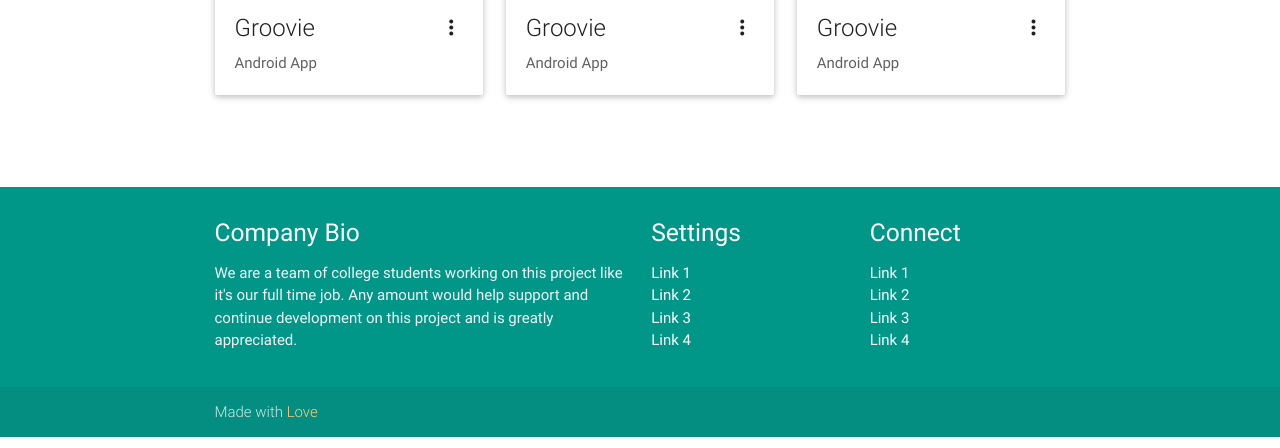
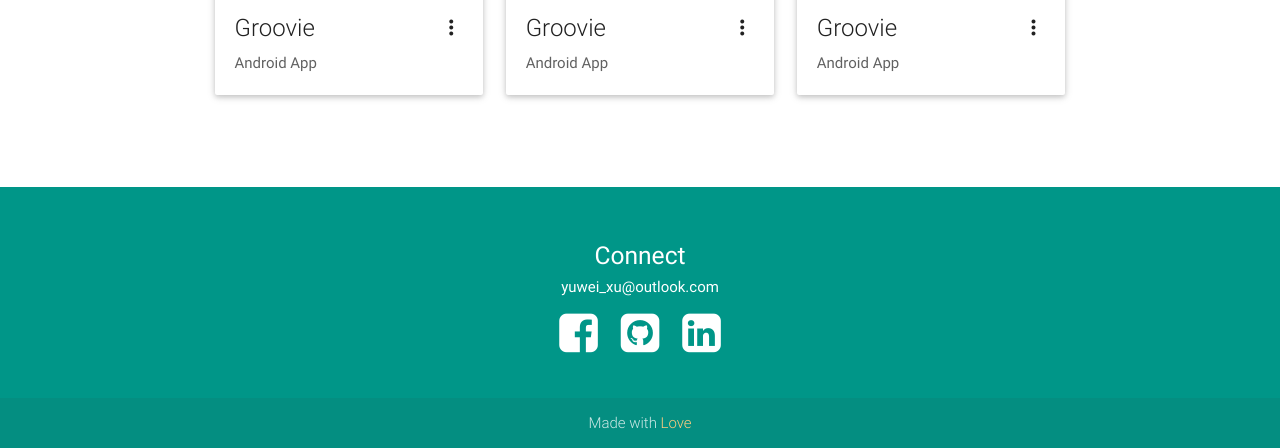
Before and after one commit to youwayx/website1.0, a plain HTML site: page index.html in a window 1280 px wide. Shown: the part 1534-1982 px from the top of the page. Drawn offline with nearby package versions, Linux system fonts and the light colour scheme.

Commit message:
added social icons

```diff
--- a/index.html
+++ b/index.html
@@ -36,13 +36,13 @@
         <img id="macbook" src = "img/macbook.png"></img>
       </div>
       <div class = "center">
-        <a class="btn-floating btn-large waves-effect waves-light white"><i class="mdi-navigation-expand-more grey-text"></i></a>
+        <a href = "#about" class="btn-floating btn-large waves-effect waves-light white"><i class="mdi-navigation-expand-more grey-text"></i></a>
       </div>
     </div>
   </div>
 
 
-<div class="section about orange lighten-2">
+<div class="section about orange lighten-2" id ="about">
   <div class = "container">
     <br>
     <br>
@@ -152,35 +152,22 @@
   <footer class="page-footer teal">
     <div class="container">
       <div class="row">
-        <div class="col l6 s12">
-          <h5 class="white-text">Company Bio</h5>
-          <p class="grey-text text-lighten-4">We are a team of college students working on this project like it's our full time job. Any amount would help support and continue development on this project and is greatly appreciated.</p>
-
-
-        </div>
-        <div class="col l3 s12">
-          <h5 class="white-text">Settings</h5>
-          <ul>
-            <li><a class="white-text" href="#!">Link 1</a></li>
-            <li><a class="white-text" href="#!">Link 2</a></li>
-            <li><a class="white-text" href="#!">Link 3</a></li>
-            <li><a class="white-text" href="#!">Link 4</a></li>
-          </ul>
-        </div>
-        <div class="col l3 s12">
-          <h5 class="white-text">Connect</h5>
-          <ul>
-            <li><a class="white-text" href="#!">Link 1</a></li>
-            <li><a class="white-text" href="#!">Link 2</a></li>
-            <li><a class="white-text" href="#!">Link 3</a></li>
-            <li><a class="white-text" href="#!">Link 4</a></li>
-          </ul>
+        <div class="col l6 s12 offset-l3">
+          <br>
+          <h5 class="white-text center">Connect</h5>
+          <h6 class = "white-text center">yuwei_xu@outlook.com</p>
+          <div class = "center">
+            <a href="http://facebook.com/yuwei.xu.77"><i class="fa fa-facebook-square fa-fw fa-3x white-text"></i></a>
+            <a href="http://github.com/xuyuwei"><i class="fa fa-github-square fa-fw fa-3x white-text" ></i></a>
+            <a href="http://www.linkedin.com/pub/yuwei-xu/9a/931/6ab"><i class="fa fa-linkedin-square fa-fw fa-3x white-text"></i></a>
+          </div>
+          <br>
         </div>
       </div>
     </div>
     <div class="footer-copyright">
-      <div class="container">
-      Made with <a class="orange-text text-lighten-3" href="http://materializecss.com">Love</a>
+      <div class="container center">
+      Made with <a class="orange-text text-lighten-3">Love</a>
       </div>
     </div>
   </footer>
--- a/old/css/stylesheet.css
+++ b/old/css/stylesheet.css
@@ -358,3 +358,8 @@ figure.effect:hover i:hover{
     }
 
 }
+
+/*footer */
+.page-footer{
+    color: #FFFFFF;
+}
```
